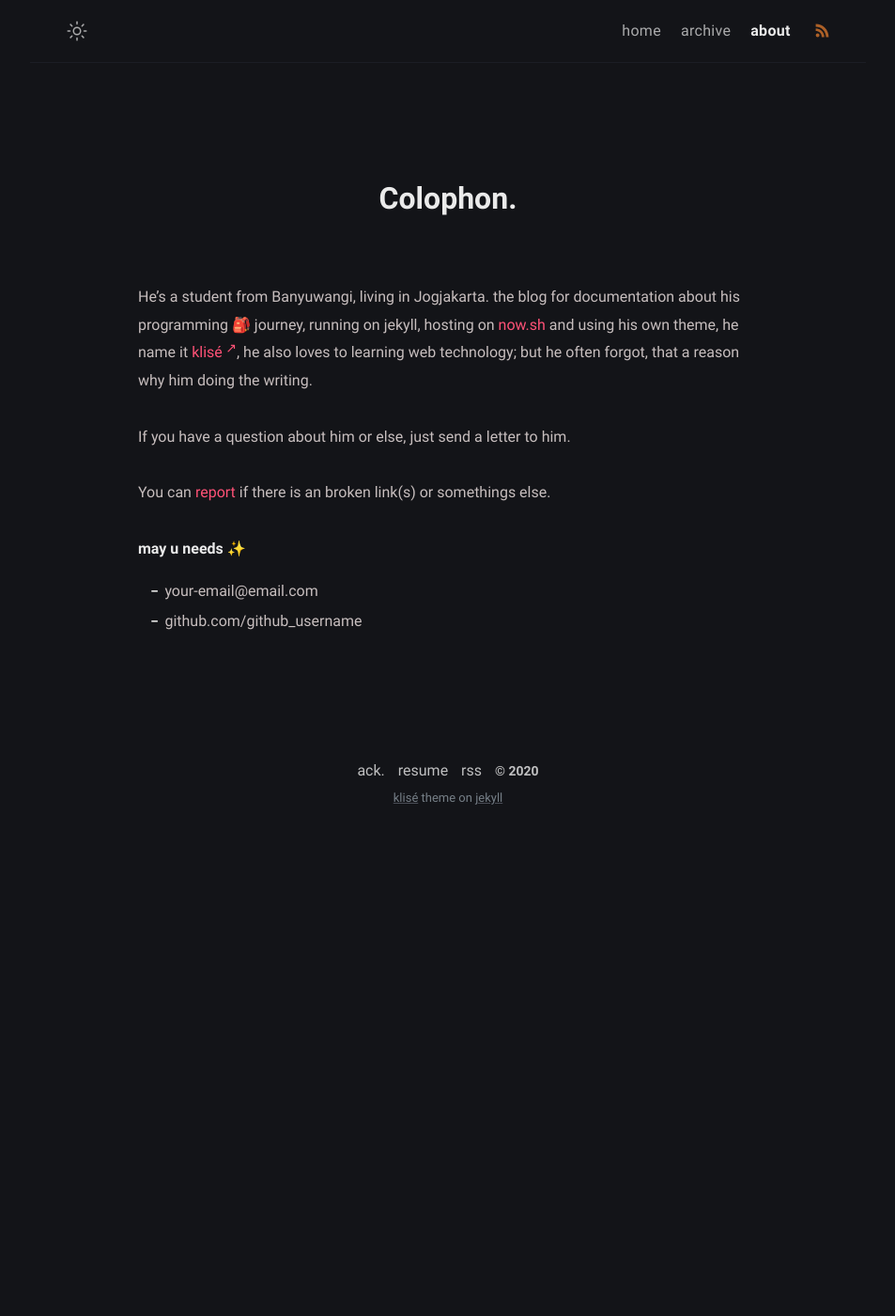
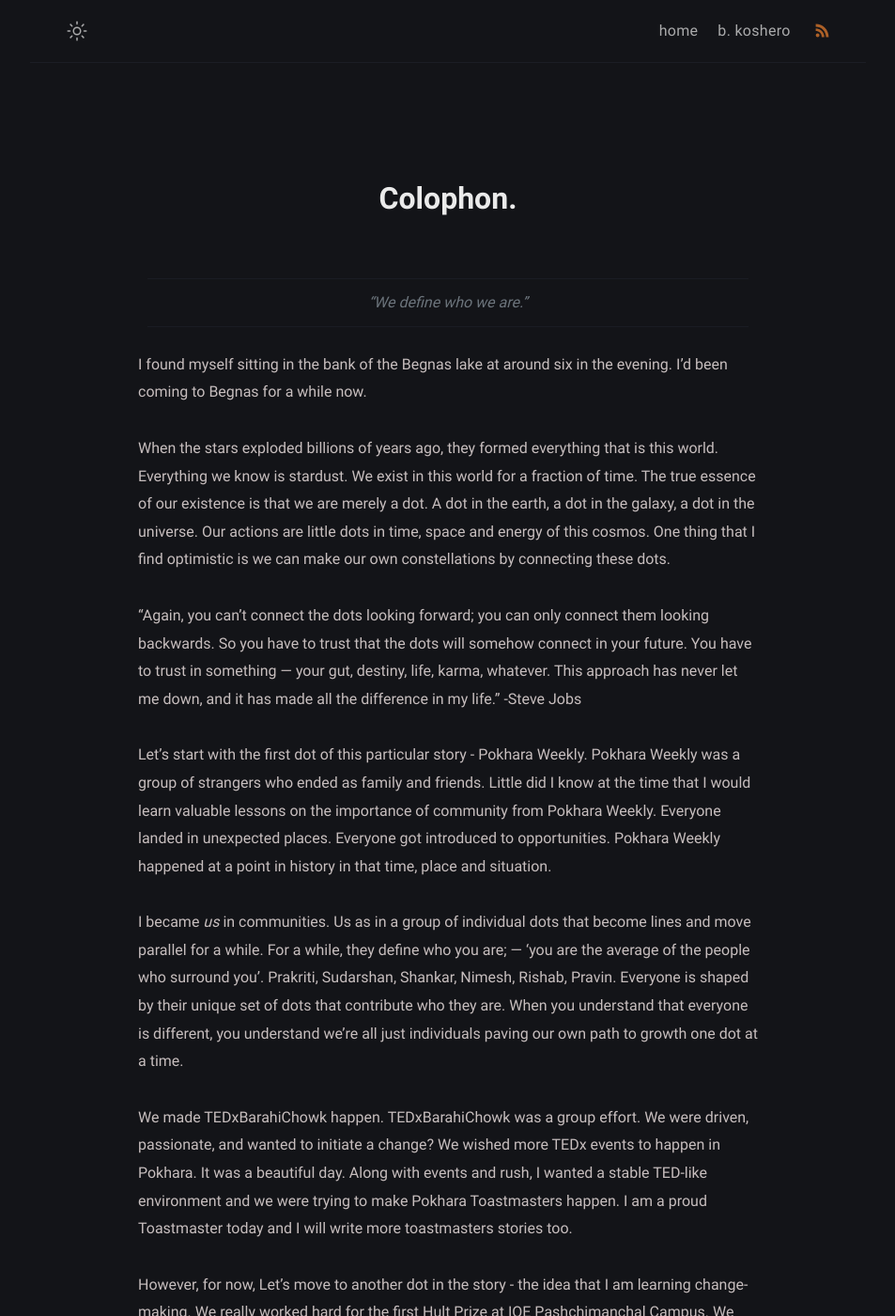
Before and after one commit to yofii/abanjara.com.np, a Jekyll site: the page built from about.md, in a window 1280 px wide and 1400 px high. Shown: the whole window at 94% size, without its empty margins (163-1116 px from the left). Built offline with Jekyll 4.4.1, drawn with Linux system fonts in a browser that asks for light colours; some of the changed text lies outside the part shown.

Commit message:
Changes 1

```diff
--- a/_config.yml
+++ b/_config.yml
@@ -1,29 +1,27 @@
 # Site settings
-title: Klise Theme # site title
+title: A Banjara # site title
 description: >- # site description
-  He's writing in Bahasa about web technology and experience as a journal
-  for documentation things that he learned, meet him <a href="https://github.com/piharpi" target="_blank" rel="noopener">@github</a>.
+  Namaste! I am Anuj. I am a designer.
 lang: en-US # default lang
-timezone: Asia/Jakarta # set your timezone
-image: assets/img/ogp.png # This image used for Open Graph more info https://ogp.me/
-repo: https://github.com/piharpi/jekyll-klise # site repo [optional]
+timezone: Asia/Kathmandu # set your timezone
+#image: assets/img/ogp.png # This image used for Open Graph more info https://ogp.me/
+#repo: https://github.com/piharpi/jekyll-klise # site repo [optional]
 mode: dark # default theme "dark" | "light"
 
 # Profile settings
 author:
-  name: Jekyll Klisé # author name
+  name: Anuj Banjara # author name
   bio: >- # tell to the world
-    The minimalist Jekyll theme, light and dark mode support, for running a personal site and blog,
-    meet Klisé theme at <a href="https://github.com/piharpi/jekyll-klise" target="_blank" rel="noopener">@github</a>.
-  username: username # general username
-  github: github_username # github username
-  twitter: twitter_username # twitter username
-  facebook: facebook_username # facebook username
-  email: your-email@email.com # email adress
+    Namaste! I am Anuj. I am a designer.
+  username: anujbanjara # general username
+  #github: github_username # github username
+  #twitter: twitter_username # twitter username
+  #facebook: facebook_username # facebook username
+  email: askforanoj@gmail.com # email adress
   avatar: /assets/img/avatar.jpg # change with your own avatar
 
 # URL settings
-url: "https://klise.now.sh" #
+url: "https://abanjara.com.np" #
 baseurl:
 permalink: /:title/
 google_analytics: # leave it blank if not wish
@@ -60,7 +58,7 @@ jekyll_compose:
     description:
 
 # Homepage limit posts
-number_of_posts: 5
+number_of_posts: 3
 
 # Build settings
 # theme: klise
--- a/about.md
+++ b/about.md
@@ -2,17 +2,34 @@
 title: Colophon
 permalink: /about/
 layout: page
-excerpt: Hello peeps, I'm student of computer science from Banyuwangi, living in Jogjakarta. This blog for documentation about my programming journey, running on jekyll, hosting on netlify and using my own simple theme.
+excerpt: anuj banjara
 comments: false
 ---
 
-He's a student from Banyuwangi, living in Jogjakarta. the blog for documentation about his programming 🎒 journey, running on jekyll, hosting on [now.sh](http://now.sh) and using his own theme, he name it <a href="https://github.com/piharpi/jekyll-klise" target="_blank" rel="noopener">klisé</a>, he also loves to learning web technology; but he often forgot, that a reason why him doing the writing.
+> "We define who we are."
 
-If you have a question about him or else, just send a letter to him.
+I found myself sitting in the bank of the Begnas lake at around six in the evening. I'd been coming to Begnas for a while now.
 
-You can [report](http://github.com/piharpi/jekyll-klise/issues/new) if there is an broken link(s) or somethings else.
+When the stars exploded billions of years ago, they formed everything that is this world. Everything we know is stardust. We exist in this world for a fraction of time. The true essence of our existence is that we are merely a dot. A dot in the earth, a dot in the galaxy, a dot in the universe. Our actions are little dots in time, space and energy of this cosmos. One thing that I find optimistic is we can make our own constellations by connecting these dots.
 
-**may u needs ✨**
+"Again, you can’t connect the dots looking forward; you can only connect them looking backwards. So you have to trust that the dots will somehow connect in your future. You have to trust in something — your gut, destiny, life, karma, whatever. This approach has never let me down, and it has made all the difference in my life." -Steve Jobs
 
-- {{ site.author.email }}
-- github.com/{{ site.author.github }}
+Let’s start with the first dot of this particular story - Pokhara Weekly. Pokhara Weekly was a group of strangers who ended as family and friends. Little did I know at the time that I would learn valuable lessons on the importance of community from Pokhara Weekly. Everyone landed in unexpected places. Everyone got introduced to opportunities. Pokhara Weekly happened at a point in history in that time, place and situation.
+
+I became _us_ in communities. Us as in a group of individual dots that become lines and move parallel for a while. For a while, they define who you are; — 'you are the average of the people who surround you'. Prakriti, Sudarshan, Shankar, Nimesh, Rishab, Pravin. Everyone is shaped by their unique set of dots that contribute who they are. When you understand that everyone is different, you understand we’re all just individuals paving our own path to growth one dot at a time.
+
+We made TEDxBarahiChowk happen. TEDxBarahiChowk was a group effort. We were driven, passionate, and wanted to initiate a change? We wished more TEDx events to happen in Pokhara. It was a beautiful day. Along with events and rush, I wanted a stable TED-like environment and we were trying to make Pokhara Toastmasters happen. I am a proud Toastmaster today and I will write more toastmasters stories too.
+
+However, for now, Let’s move to another dot in the story - the idea that I am learning change-making. We really worked hard for the first Hult Prize at IOE Pashchimanchal Campus. We made it, and it was one of the amazing events that happened. Hult opened a few new doors for us - for me. While I am telling you this story, I am grateful for the people I met in Hult. It was ecstatic to learn about the small details of many things. Nimesh and Rishab lead the HULT for the following years. They were able to continue the momentum and I am happy to be the part of these events. Sometimes we would keep things until the last moment and rush to finish it. It would turn out okay. Life was beautiful. Our individual lines were moving parallel.
+
+I also participated in two important events from NITEC - Student Entrepreneurship Training and Design Sprint. The events were tremendous learning opportunities. I was fortunate to apply these learning in Innovation Bootcamp 2019.
+
+Lines combine to make shapes.
+
+Karkhana is an education company and a maker space. They are doing revolutionary work collaborating with schools to change traditional education in Nepal. I met Roshan and Pavitra in a five-day workshop at Kumudini Homes. The workshop was for identifying maker mentors in Pokhara. I was immediately drawn to Karkhana. The culture promoted learnings, innovation, and growth. Everything was so reflective and flawless because everything was based on design thinking. I met Anu and Prajjwal, who are two wonderful people I have come across.
+
+This is the story of dots which will connect other dots. Some dots have other stories. Some dots were faded. Some dots were forgotten. In the quest for growth and purpose, I have left many dots incomplete. In this blog, I wish to connect more dots: Momo, Movies, Minimalism, Marcus Aurelius, Meditations, Memoirs.
+
+<hr>
+
+Find me on [Messenger](https://m.me/anojbanjara) or [Instagram](https://instagram.com/@august.pippinpaddleopsicopolis).
--- a/assets/favicons/browserconfig.xml
+++ b/assets/favicons/browserconfig.xml
@@ -2,7 +2,7 @@
 <browserconfig>
     <msapplication>
         <tile>
-            <square150x150logo src="/mstile-150x150.png"/>
+            <square150x150logo src="/timage.png"/>
             <TileColor>#603cba</TileColor>
         </tile>
     </msapplication>
--- a/browserconfig.xml
+++ b/browserconfig.xml
@@ -2,7 +2,7 @@
 <browserconfig>
     <msapplication>
         <tile>
-            <square150x150logo src="/assets/favicons/mstile-150x150.png"/>
+            <square150x150logo src="/assets/favicons/timage.png"/>
             <TileColor>#2c2c2c</TileColor>
         </tile>
     </msapplication>
```
Also changed, not shown: 404.md (+1 -1 lines), _data/menus.yml (+3 -7 lines), thanks.md (+4 -3 lines), README.md, assets/favicons/mstile-150x150.png (deleted), assets/img/ogp.png (deleted), klise.gemspec, lighthouse.png (deleted), 1 other file.
